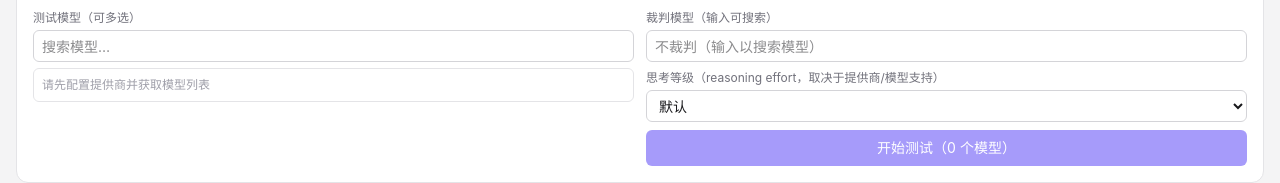
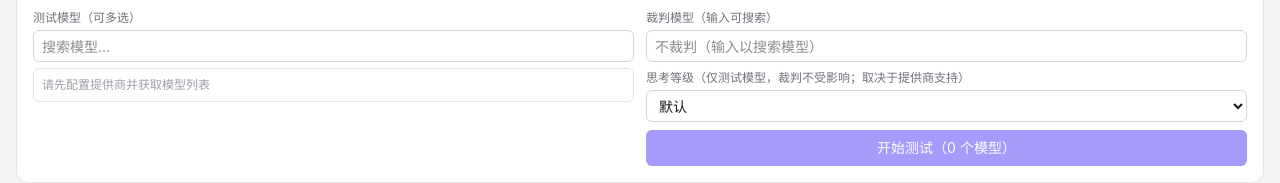
Before and after one commit to TortoTech/fontlab, a React (Vite) app: page /#/translate in a window 1280 px wide. Shown: the part 526-709 px from the top of the page. Built offline with nearby package versions, Linux system fonts and the light colour scheme.

Commit message:
fix: drop temp/topP/maxTokens params; reasoning effort applies to test models only

```diff
--- a/src/components/TranslateLab.tsx
+++ b/src/components/TranslateLab.tsx
@@ -138,15 +138,21 @@ function makeProvider(p: Provider) {
   })
 }
 
-function providerOptions(p: Provider, reasoning: string) {
-  return reasoning ? { [p.id]: { reasoningEffort: reasoning } } : undefined
+interface GenOpts {
+  reasoning: string
 }
 
-async function callChat(p: Provider, model: string, content: string, reasoning: string): Promise<string> {
+function genParams(p: Provider, o: GenOpts) {
+  return {
+    providerOptions: o.reasoning ? { [p.id]: { reasoningEffort: o.reasoning } } : undefined,
+  }
+}
+
+async function callChat(p: Provider, model: string, content: string, o: GenOpts): Promise<string> {
   const { text } = await generateText({
     model: makeProvider(p)(model),
     prompt: content,
-    providerOptions: providerOptions(p, reasoning),
+    ...genParams(p, o),
   })
   return text
 }
@@ -161,12 +167,12 @@ async function callChatStream(
   p: Provider,
   model: string,
   content: string,
-  reasoning: string,
+  o: GenOpts,
 ): Promise<StreamResult> {
   const result = streamText({
     model: makeProvider(p)(model),
     prompt: content,
-    providerOptions: providerOptions(p, reasoning),
+    ...genParams(p, o),
   })
   const t0 = performance.now()
   let ttft: number | null = null
@@ -303,6 +309,7 @@ export default function TranslateLab() {
       .map((k) => findModel(k))
       .filter((m): m is NonNullable<typeof m> => Boolean(m))
     if (picks.length === 0 || !settings.text.trim()) return
+    const genOpts: GenOpts = { reasoning: settings.reasoning }
     setRunning(true)
     setResults(
       picks.map((m, i) => ({
@@ -330,7 +337,7 @@ export default function TranslateLab() {
           let tps: number | null = null
           try {
             const t0 = performance.now()
-            const sr = await callChatStream(m.provider, m.model, content, settings.reasoning)
+            const sr = await callChatStream(m.provider, m.model, content, genOpts)
             const total = performance.now() - t0
             translation = sr.text
             ttft = sr.ttft
@@ -338,7 +345,7 @@ export default function TranslateLab() {
             const genMs = ttft !== null ? Math.max(total - ttft, 1) : total
             tps = Math.round((tokens * 1000) / genMs)
           } catch {
-            translation = await callChat(m.provider, m.model, content, settings.reasoning)
+            translation = await callChat(m.provider, m.model, content, genOpts)
           }
           patchResult(m.key, { translation, ttft, tps, status: judge ? 'judging' : 'done' })
           return { id, key: m.key, model: m.model, translation }
@@ -357,7 +364,7 @@ export default function TranslateLab() {
           .replace('{source}', settings.text)
           .replace('{translations}', block)
         try {
-          const out = await callChat(judge.provider, judge.model, content, settings.reasoning)
+          const out = await callChat(judge.provider, judge.model, content, { reasoning: '' })
           const byId = new Map(parseJudgeJson(out).map((e) => [String(e.id), e]))
           for (const o of doneOnes) {
             const e = byId.get(o.id)
@@ -564,13 +571,15 @@ export default function TranslateLab() {
             </div>
           </div>
           <label>
-            <span className={labelCls}>思考等级（reasoning effort，取决于提供商/模型支持）</span>
+            <span className={labelCls}>思考等级（仅测试模型，裁判不受影响；取决于提供商支持）</span>
             <select
               className={`${inputCls} w-full`}
               value={settings.reasoning}
               onChange={(e) => setSettings((s) => ({ ...s, reasoning: e.target.value }))}
             >
               <option value="">默认</option>
+              <option value="none">none（关闭）</option>
+              <option value="minimal">minimal</option>
               <option value="low">low</option>
               <option value="medium">medium</option>
               <option value="high">high</option>
```
